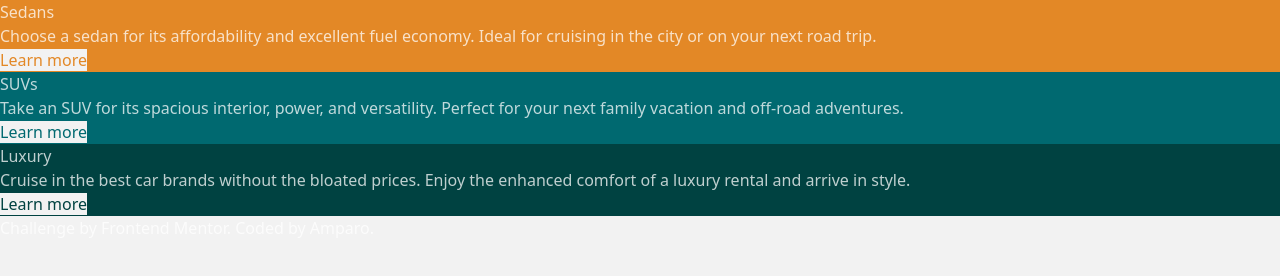
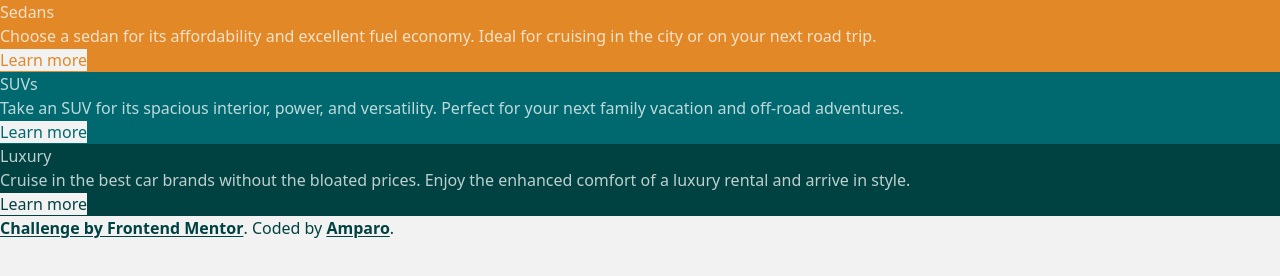
Before and after one commit to amparoamparo/frontendmentor-3-column-preview-card, a website: page index.html in a window 1280 px wide. Drawn offline with Linux system fonts and the light colour scheme.

Commit message:
update footer

```diff
--- a/index.html
+++ b/index.html
@@ -50,12 +50,18 @@
       </section>
     </main>
 
-    <div>
+    <footer class="text-primary-darker-cyan">
       <a
         href="https://www.frontendmentor.io/challenges/3column-preview-card-component-pH92eAR2-"
         target="_blank"
+        class="font-semibold underline underline-offset-2"
         >Challenge by Frontend Mentor</a
-      >. Coded by <a href="https://amparo.codes">Amparo</a>.
-    </div>
+      >. Coded by
+      <a
+        href="https://amparo.codes"
+        class="font-semibold underline underline-offset-2"
+        >Amparo</a
+      >.
+    </footer>
   </body>
 </html>
```
Also changed, not shown: dist/style.css.
